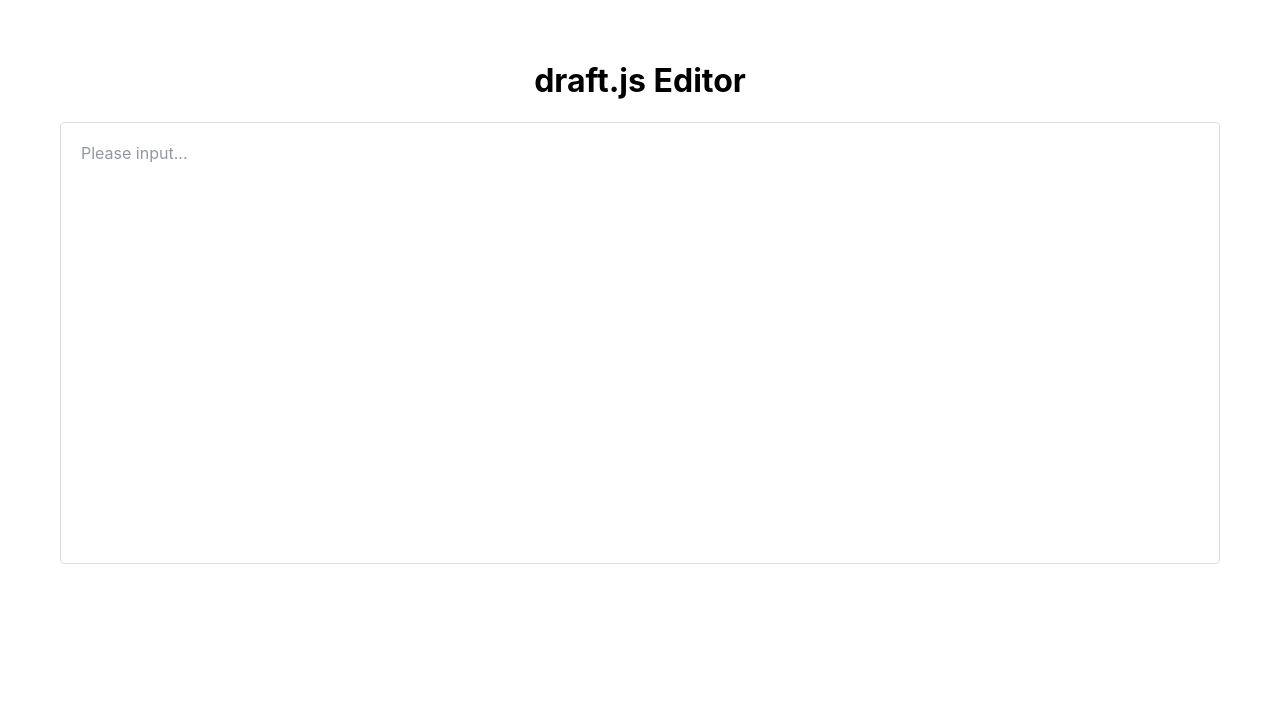
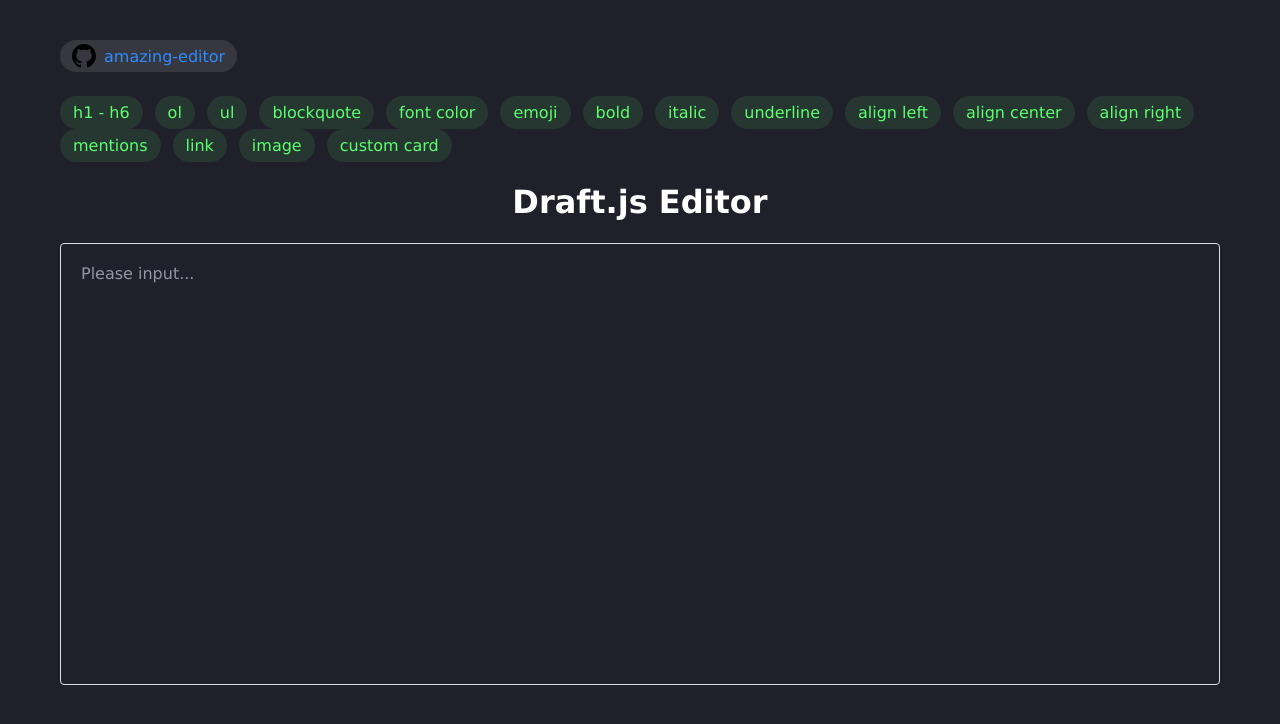
Before and after one commit to zhangyanling77/amazing-editor, a React (Create React App) app: page / in a window 1280 px wide. Shown: the top 724 px of the page. Built offline with nearby package versions, Linux system fonts and the light colour scheme.

Commit message:
feat: 功能罗列

```diff
--- a/src/App.css
+++ b/src/App.css
@@ -1,9 +1,31 @@
+body {
+  margin: 0;
+  padding: 0;
+  font-family: 'Lucida Sans', 'Lucida Sans Regular', 'Lucida Grande', 'Lucida Sans Unicode', Geneva, Verdana, sans-serif;
+  background: #20202a;
+}
+
 .container {
   padding: 40px 60px;
 }
 
+.github {
+  display: inline-flex;
+  align-items: center;
+  background: rgba(255, 255, 255, 0.1);
+  padding: 4px 12px;
+  border-radius: 20px;
+}
+
+.github a {
+  color: #2d8cff;
+  margin-left: 8px;
+  text-decoration: none;
+}
+
 .container > h1 {
   text-align: center;
+  color: #fff;
 }
 
 .draft-editor {
@@ -11,4 +33,9 @@
   border-radius: 4px;
   min-height: 400px;
   padding: 20px;
+  cursor: text;
 }
+
+.DraftEditor-root {
+  color: #fff;
+}
--- a/src/App.tsx
+++ b/src/App.tsx
@@ -1,6 +1,7 @@
 import React, { useState, useRef } from 'react';
 import { Editor, EditorState } from 'draft-js';
 import 'draft-js/dist/Draft.css';
+import Features from './components/Features';
 import './App.css';
 
 const App: React.FC = () => {
@@ -14,7 +15,27 @@
   };
   return (
     <div className="container">
-      <h1>draft.js Editor</h1>
+      <div className="github">
+        <svg
+          height="24"
+          aria-hidden="true"
+          viewBox="0 0 16 16"
+          version="1.1"
+          width="24"
+          data-view-component="true"
+          className="octicon octicon-mark-github"
+        >
+          <path
+            fillRule="evenodd"
+            d="M8 0C3.58 0 0 3.58 0 8c0 3.54 2.29 6.53 5.47 7.59.4.07.55-.17.55-.38 0-.19-.01-.82-.01-1.49-2.01.37-2.53-.49-2.69-.94-.09-.23-.48-.94-.82-1.13-.28-.15-.68-.52-.01-.53.63-.01 1.08.58 1.23.82.72 1.21 1.87.87 2.33.66.07-.52.28-.87.51-1.07-1.78-.2-3.64-.89-3.64-3.95 0-.87.31-1.59.82-2.15-.08-.2-.36-1.02.08-2.12 0 0 .67-.21 2.2.82.64-.18 1.32-.27 2-.27.68 0 1.36.09 2 .27 1.53-1.04 2.2-.82 2.2-.82.44 1.1.16 1.92.08 2.12.51.56.82 1.27.82 2.15 0 3.07-1.87 3.75-3.65 3.95.29.25.54.73.54 1.48 0 1.07-.01 1.93-.01 2.2 0 .21.15.46.55.38A8.013 8.013 0 0016 8c0-4.42-3.58-8-8-8z"
+          ></path>
+        </svg>
+        <a href="https://github.com/zhangyanling77/amazing-editor" target="_blank" rel="noreferrer">
+          amazing-editor
+        </a>
+      </div>
+      <Features />
+      <h1>Draft.js Editor</h1>
       <div className="draft-editor" onClick={handleClick}>
         <Editor editorState={editorState} onChange={handleChange} ref={editorRef} placeholder="Please input..." />
       </div>
--- /dev/null
+++ b/src/components/Features/index.tsx
@@ -0,0 +1,103 @@
+import React from 'react';
+/**
+ * 功能
+ * 通过 tag 的方式展示，状态包括 “已完成” 和 “未完成”
+ */
+import './style.css';
+
+const tags = [
+  {
+    name: 'h1 - h6',
+    value: 'header',
+    status: 'UNFINISHED',
+  },
+  {
+    name: 'ol',
+    value: 'ordered-list',
+    status: 'UNFINISHED',
+  },
+  {
+    name: 'ul',
+    value: 'unordered-list',
+    status: 'UNFINISHED',
+  },
+  {
+    name: 'blockquote',
+    value: 'blockquote',
+    status: 'UNFINISHED',
+  },
+  {
+    name: 'font color',
+    value: 'color',
+    status: 'UNFINISHED',
+  },
+  {
+    name: 'emoji',
+    value: 'emoji',
+    status: 'UNFINISHED',
+  },
+  {
+    name: 'bold',
+    value: 'BOLD',
+    status: 'UNFINISHED',
+  },
+  {
+    name: 'italic',
+    value: 'ITALIC',
+    status: 'UNFINISHED',
+  },
+  {
+    name: 'underline',
+    value: 'UNDERLINE',
+    status: 'UNFINISHED',
+  },
+  {
+    name: 'align left',
+    value: 'flex-start',
+    status: 'UNFINISHED',
+  },
+  {
+    name: 'align center',
+    value: 'center',
+    status: 'UNFINISHED',
+  },
+  {
+    name: 'align right',
+    value: 'flex-end',
+    status: 'UNFINISHED',
+  },
+  {
+    name: 'mentions',
+    value: 'mention',
+    status: 'UNFINISHED',
+  },
+  {
+    name: 'link',
+    value: 'link',
+    status: 'UNFINISHED',
+  },
+  {
+    name: 'image',
+    value: 'image',
+    status: 'UNFINISHED',
+  },
+  {
+    name: 'custom card',
+    value: 'custom',
+    status: 'UNFINISHED',
+  },
+];
+
+const Features: React.FC = () => {
+  return (
+    <div className="features-container">
+      {tags.map(({ name, value, status }) => (
+        <div className="tag" key={value}>
+          {name}
+        </div>
+      ))}
+    </div>
+  );
+};
+
+export default Features;
--- /dev/null
+++ b/src/components/Features/style.css
@@ -0,0 +1,19 @@
+.features-container {
+    margin-top: 24px;
+    display: flex;
+    flex-wrap: wrap;
+}
+
+.tag {
+    background: rgba(92, 255, 109, 0.1);
+    border-radius: 100px;
+    border: 1px solid transparent;
+    padding: 6px 12px;
+    cursor: pointer;
+    color: rgb(92, 255, 109);
+    margin-right: 12px;
+}
+
+.tag:hover {
+    border-color: rgb(92, 255, 109);
+}
```
